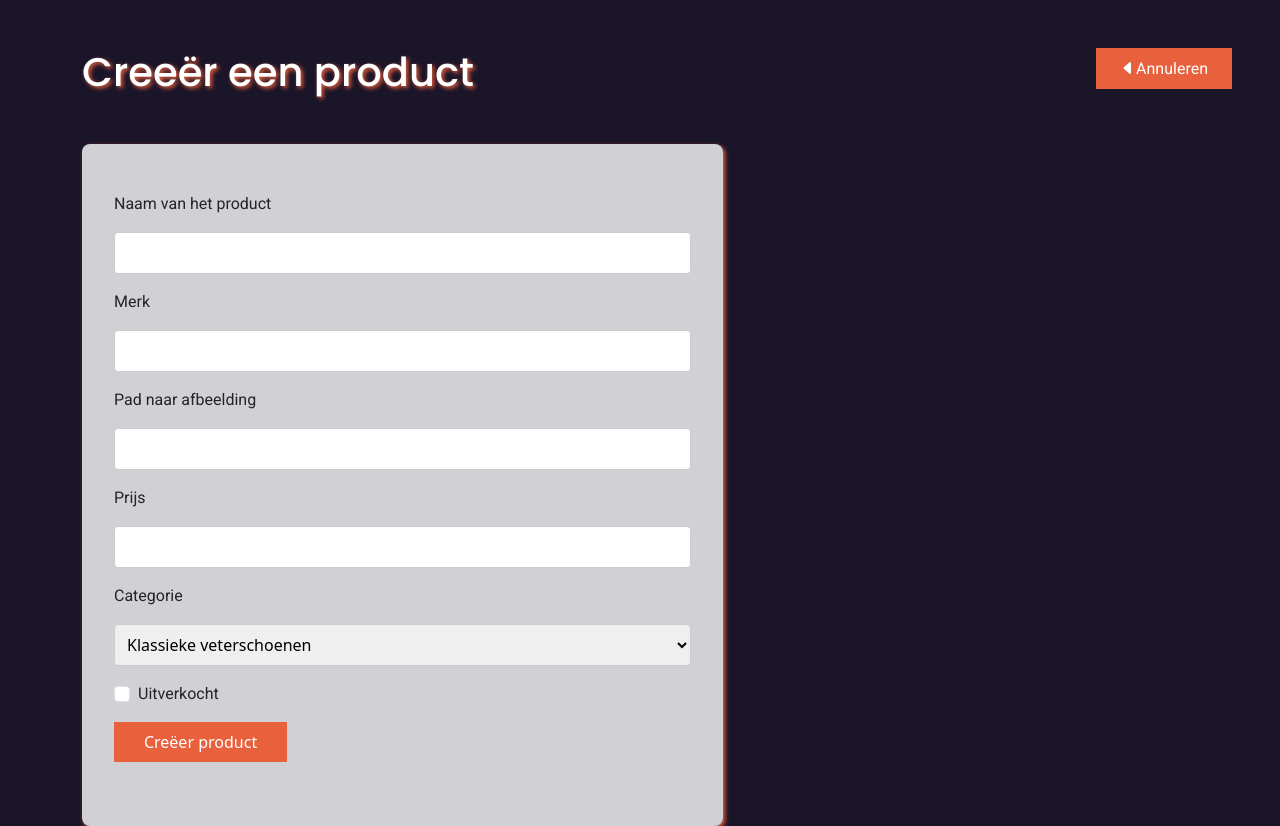
After one commit to DemasureYasna/2022-2023-2ezit-backend, a PHP site: page /create-item.html in a window 1280 px wide. The commit adds this page. Run offline with PHP 8.4, Linux system fonts and the light colour scheme.

Commit message:
finished html create

```diff
--- /dev/null
+++ b/create-item.html
@@ -0,0 +1,85 @@
+<!DOCTYPE html>
+<html lang="en">
+
+<head>
+    <meta charset="UTF-8">
+    <meta name="viewport" content="width=device-width, initial-scale=1.0">
+    <title>Tweede zit schoenen create</title>
+    <link href="https://cdn.jsdelivr.net/npm/bootstrap@5.3.0-alpha1/dist/css/bootstrap.min.css" rel="stylesheet"
+        integrity="sha384-GLhlTQ8iRABdZLl6O3oVMWSktQOp6b7In1Zl3/Jr59b6EGGoI1aFkw7cmDA6j6gD" crossorigin="anonymous">
+    <link rel="stylesheet" href="https://cdn.jsdelivr.net/npm/bootstrap-icons@1.10.3/font/bootstrap-icons.css">
+    <link rel="stylesheet" href="css/screen.css">
+</head>
+
+<body>
+    <article>
+        <div class="container">
+            <div class="row c-product">
+                <div class="col-12 c-back">
+
+                    <h1 class="c-product__titel">Creeër een product</h1>
+
+                    <a href="index.php" class="c-btn__detail c-btn__detail--back"><i
+                            class="bi bi-caret-left-fill"></i><span>Annuleren</span></a>
+                </div>
+                <div class="col-7">
+                    <form action="create-item-verwerk.php" method="POST">
+                        <div>
+                            <div class="c-form__label">Naam van het product</div>
+                            <div class="c-form__input">
+                                <input type="text" name="titel">
+                            </div>
+                        </div>
+
+                        <div>
+                            <div class="c-form__label">Merk</div>
+                            <div class="c-form__input">
+                                <input type="text" name="omschrijving">
+                            </div>
+                        </div>
+
+                        <div>
+                            <div class="c-form__label">Pad naar afbeelding</div>
+                            <div class="c-form__input">
+                                <input type="text" name="afbeelding">
+                            </div>
+                        </div>
+
+                        <div>
+                            <div class="c-form__label">Prijs</div>
+                            <div class="c-form__input">
+                                <input type="text" name="prijs">
+                            </div>
+                        </div>
+
+                        <div>
+                            <div class=" c-form__label">Categorie
+                            </div>
+                            <div class="c-form__input" for="type">
+                                <select class="c-form__select" name="categorie">
+                                    <!-- toon alle categorie-opties in een dropdown -->
+                                    <option value=''>Klassieke veterschoenen</option>
+                                    <option value=''>Sportschoenen</option>
+                                    <option value=''>Sandalen</option>
+                                    <option value=''>Pantoffels</option>
+
+                                </select>
+                            </div>
+                        </div>
+                        <div class="c-form__uitverkocht">
+                            <input class="form-check-input c-form__checkbox" type="checkbox" value=""
+                                name="uitverkocht">
+                            <div class="c-form__label">Uitverkocht</div>
+
+                        </div>
+                        <div>
+                            <div class="c-form__input"><input type="submit" value="Creëer product" name="submit"></div>
+                        </div>
+                    </form>
+                </div>
+            </div>
+        </div>
+    </article>
+</body>
+
+</html>
--- a/css/screen.css
+++ b/css/screen.css
@@ -6,17 +6,6 @@
 /*---------------------------------------/*
  # GENERIC - BOOTSTRAP
 /*---------------------------------------*/
-.form-check-input {
-  margin-right: 0.5rem;
-}
-.form-check-input:checked {
-  background-color: #e9603c;
-  border: #e9603c;
-}
-.form-check-input:focus {
-  border: #ffffff;
-}
-
 .card {
   border-radius: 0;
   background-color: #fff;
@@ -242,7 +231,55 @@ body {
 }
 @media (max-width: 640px) {
   .card:hover {
-    /* Reset the transform on hover */
     transform: scale(1);
   }
 }
+form {
+  background-color: rgba(255, 255, 255, 0.8);
+  box-shadow: 2px 2px 4px #e9603c;
+  border-radius: 8px;
+  padding: 3rem 2rem;
+  font-size: 1rem;
+  color: #212529;
+  margin-top: 2rem;
+}
+form .c-form__label {
+  margin-bottom: 1rem;
+  font-family: "Roboto";
+  font-size: 1rem;
+  border-radius: 8px;
+}
+form .c-form__input {
+  margin-bottom: 1rem;
+}
+form .c-form__input input,
+form .c-form__input .c-form__select {
+  width: 100%;
+  padding: 0.5rem;
+  border: 1px solid #ccc;
+  border-radius: 4px;
+}
+form .c-form__input input[type=checkbox] {
+  width: auto;
+}
+form .c-form__uitverkocht {
+  display: flex;
+}
+form .c-form__input input[type=submit] {
+  background-color: #e9603c;
+  color: #fff;
+  border: none;
+  width: 30%;
+  padding: 0.5rem 1rem;
+  border-radius: 0;
+  cursor: pointer;
+}
+
+.form-check-input[type=checkbox] {
+  border-radius: 0.25em;
+  margin-right: 0.5rem;
+}
+.form-check-input[type=checkbox]:checked {
+  background-color: #e9603c;
+  border: #e9603c;
+}
--- a/css/screen.scss
+++ b/css/screen.scss
@@ -20,16 +20,6 @@ $fontsize-h3: 1.5rem;
 /*---------------------------------------/*
  # GENERIC - BOOTSTRAP
 /*---------------------------------------*/
-.form-check-input {
-  margin-right: 0.5rem;
-  &:checked {
-    background-color: #e9603c;
-    border: #e9603c;
-  }
-  &:focus {
-    border: $color-white;
-  }
-}
 
 .card {
   border-radius: 0;
@@ -239,6 +229,7 @@ body {
     color: #e9603c;
   }
 }
+
 /*---------------------------------------/*
  # UTILITIES
 /*---------------------------------------*/
@@ -280,7 +271,63 @@ body {
 
 @media (max-width: 640px) {
   .card:hover {
-    /* Reset the transform on hover */
     transform: scale(1);
   }
 }
+
+form {
+  background-color: rgba(255, 255, 255, 0.8);
+  box-shadow: 2px 2px 4px #e9603c;
+  border-radius: 8px;
+  padding: 3rem 2rem;
+  font-size: 1rem;
+  color: #212529;
+  margin-top: 2rem;
+
+  .c-form__label {
+    margin-bottom: 1rem;
+    font-family: $fontfamily-text;
+    font-size: $fontsize-text;
+    border-radius: 8px;
+  }
+
+  .c-form__input {
+    margin-bottom: 1rem;
+
+    input,
+    .c-form__select {
+      width: 100%;
+      padding: 0.5rem;
+      border: 1px solid #ccc;
+      border-radius: 4px;
+    }
+
+    input[type="checkbox"] {
+      width: auto;
+    }
+  }
+
+  .c-form__uitverkocht {
+    display: flex;
+  }
+
+  .c-form__input input[type="submit"] {
+    background-color: #e9603c;
+    color: #fff;
+    border: none;
+    width: 30%;
+    padding: 0.5rem 1rem;
+    border-radius: 0;
+    cursor: pointer;
+  }
+}
+
+.form-check-input[type="checkbox"] {
+  border-radius: 0.25em;
+  margin-right: 0.5rem;
+
+  &:checked {
+    background-color: #e9603c;
+    border: #e9603c;
+  }
+}
```
Also changed, not shown: detail.php (+32 -25 lines).
